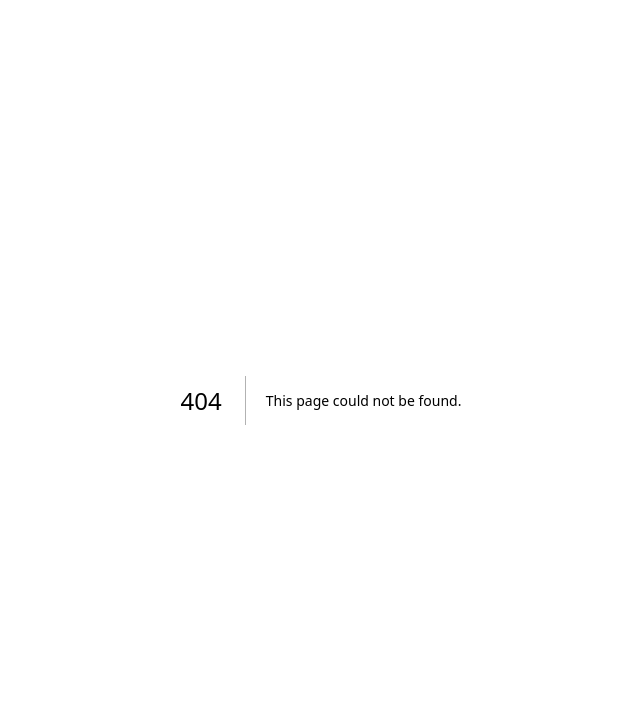
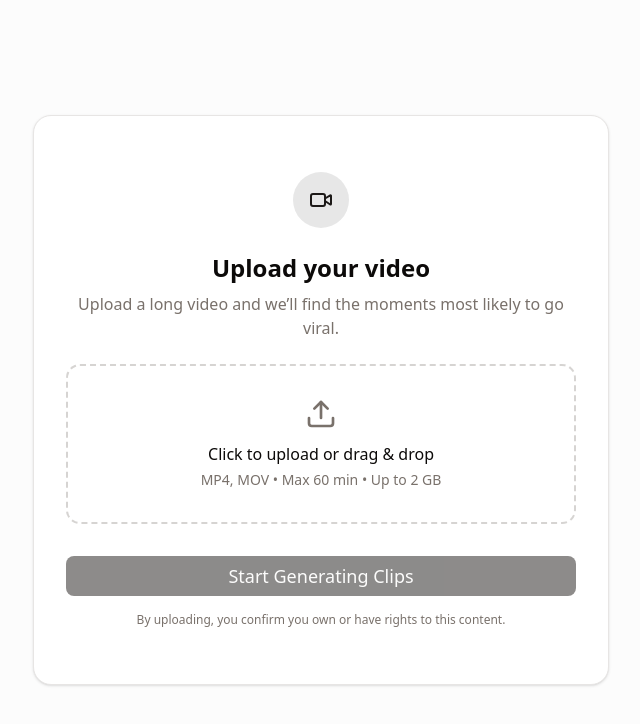
Before and after one commit to sirbh/hook-cut, a Next.js app: page /upload in a window 1280 px wide. Before the commit this address had no page. Shown: the top 724 px of the page, without its empty margins (319-959 px from the left). Built offline with nearby package versions, Linux system fonts and the light colour scheme.

Commit message:
added upload page

```diff
--- a/app/page.tsx
+++ b/app/page.tsx
@@ -1,5 +1,6 @@
 import { Button } from "@/components/ui/button"
 import { ArrowRight, Video } from "lucide-react"
+import Link from "next/link"
 
 export default function HomePage() {
   return (
@@ -27,10 +28,13 @@ export default function HomePage() {
 
         {/* CTA Buttons */}
         <div className="flex flex-col sm:flex-row gap-4 justify-center">
+          <Link href={"/upload"}>
+
           <Button size="lg" className="text-lg px-8">
             Start Generating Clips
             <ArrowRight className="ml-2 h-5 w-5" />
           </Button>
+           </Link>
 
           <Button size="lg" variant="outline" className="text-lg px-8">
             Watch Demo
--- /dev/null
+++ b/app/upload/page.tsx
@@ -0,0 +1,102 @@
+"use client"
+
+import { useState } from "react"
+import { motion } from "framer-motion"
+import { Upload, Video, Loader2 } from "lucide-react"
+import { Button } from "@/components/ui/button"
+import { Card, CardContent } from "@/components/ui/card"
+
+export default function UploadPage() {
+  const [file, setFile] = useState<File | null>(null)
+  const [loading, setLoading] = useState(false)
+
+  function handleFileChange(e: React.ChangeEvent<HTMLInputElement>) {
+    if (!e.target.files?.[0]) return
+    setFile(e.target.files[0])
+  }
+
+  async function handleStart() {
+    if (!file) return
+    setLoading(true)
+
+    // MVP placeholder
+    // 1. Request signed upload URL
+    // 2. Upload file directly to storage
+    // 3. Redirect to processing page
+    setTimeout(() => {
+      setLoading(false)
+      alert("Video uploaded (mock). Start AI analysis.")
+    }, 1500)
+  }
+
+  return (
+    <main className="min-h-screen flex items-center justify-center bg-muted/30 px-4">
+      <motion.div
+        initial={{ opacity: 0, y: 30 }}
+        animate={{ opacity: 1, y: 0 }}
+        transition={{ duration: 0.5 }}
+        className="w-full max-w-xl"
+      >
+        <Card className="rounded-2xl shadow-sm">
+          <CardContent className="p-8 text-center">
+
+            {/* Icon */}
+            <div className="mx-auto mb-6 flex h-14 w-14 items-center justify-center rounded-full bg-primary/10">
+              <Video className="h-6 w-6 text-primary" />
+            </div>
+
+            {/* Title */}
+            <h1 className="text-2xl font-semibold mb-2">
+              Upload your video
+            </h1>
+
+            {/* Subtitle */}
+            <p className="text-muted-foreground mb-6">
+              Upload a long video and we’ll find the moments most likely to go viral.
+            </p>
+
+            {/* Upload Box */}
+            <label
+              htmlFor="video-upload"
+              className="flex cursor-pointer flex-col items-center justify-center rounded-xl border-2 border-dashed border-muted-foreground/30 p-8 hover:border-primary transition"
+            >
+              <Upload className="h-8 w-8 mb-3 text-muted-foreground" />
+              <span className="font-medium">
+                {file ? file.name : "Click to upload or drag & drop"}
+              </span>
+              <span className="text-sm text-muted-foreground mt-1">
+                MP4, MOV • Max 60 min • Up to 2 GB
+              </span>
+
+              <input
+                id="video-upload"
+                type="file"
+                accept="video/*"
+                hidden
+                onChange={handleFileChange}
+              />
+            </label>
+
+            {/* CTA */}
+            <div className="mt-8">
+              <Button
+                size="lg"
+                className="w-full text-lg"
+                disabled={!file || loading}
+                onClick={handleStart}
+              >
+                {loading && <Loader2 className="mr-2 h-4 w-4 animate-spin" />}
+                Start Generating Clips
+              </Button>
+            </div>
+
+            {/* Helper text */}
+            <p className="mt-4 text-xs text-muted-foreground">
+              By uploading, you confirm you own or have rights to this content.
+            </p>
+          </CardContent>
+        </Card>
+      </motion.div>
+    </main>
+  )
+}
--- /dev/null
+++ b/components/ui/card.tsx
@@ -0,0 +1,92 @@
+import * as React from "react"
+
+import { cn } from "@/lib/utils"
+
+function Card({ className, ...props }: React.ComponentProps<"div">) {
+  return (
+    <div
+      data-slot="card"
+      className={cn(
+        "bg-card text-card-foreground flex flex-col gap-6 rounded-xl border py-6 shadow-sm",
+        className
+      )}
+      {...props}
+    />
+  )
+}
+
+function CardHeader({ className, ...props }: React.ComponentProps<"div">) {
+  return (
+    <div
+      data-slot="card-header"
+      className={cn(
+        "@container/card-header grid auto-rows-min grid-rows-[auto_auto] items-start gap-2 px-6 has-data-[slot=card-action]:grid-cols-[1fr_auto] [.border-b]:pb-6",
+        className
+      )}
+      {...props}
+    />
+  )
+}
+
+function CardTitle({ className, ...props }: React.ComponentProps<"div">) {
+  return (
+    <div
+      data-slot="card-title"
+      className={cn("leading-none font-semibold", className)}
+      {...props}
+    />
+  )
+}
+
+function CardDescription({ className, ...props }: React.ComponentProps<"div">) {
+  return (
+    <div
+      data-slot="card-description"
+      className={cn("text-muted-foreground text-sm", className)}
+      {...props}
+    />
+  )
+}
+
+function CardAction({ className, ...props }: React.ComponentProps<"div">) {
+  return (
+    <div
+      data-slot="card-action"
+      className={cn(
+        "col-start-2 row-span-2 row-start-1 self-start justify-self-end",
+        className
+      )}
+      {...props}
+    />
+  )
+}
+
+function CardContent({ className, ...props }: React.ComponentProps<"div">) {
+  return (
+    <div
+      data-slot="card-content"
+      className={cn("px-6", className)}
+      {...props}
+    />
+  )
+}
+
+function CardFooter({ className, ...props }: React.ComponentProps<"div">) {
+  return (
+    <div
+      data-slot="card-footer"
+      className={cn("flex items-center px-6 [.border-t]:pt-6", className)}
+      {...props}
+    />
+  )
+}
+
+export {
+  Card,
+  CardHeader,
+  CardFooter,
+  CardTitle,
+  CardAction,
+  CardDescription,
+  CardContent,
+}
--- a/package.json
+++ b/package.json
@@ -12,6 +12,7 @@
     "@radix-ui/react-slot": "^1.2.4",
     "class-variance-authority": "^0.7.1",
     "clsx": "^2.1.1",
+    "framer-motion": "^12.23.26",
     "lucide-react": "^0.562.0",
     "next": "16.1.0",
     "react": "19.2.3",
```
Also changed, not shown: 1 other file (tests, documents, lock files or other folders).
